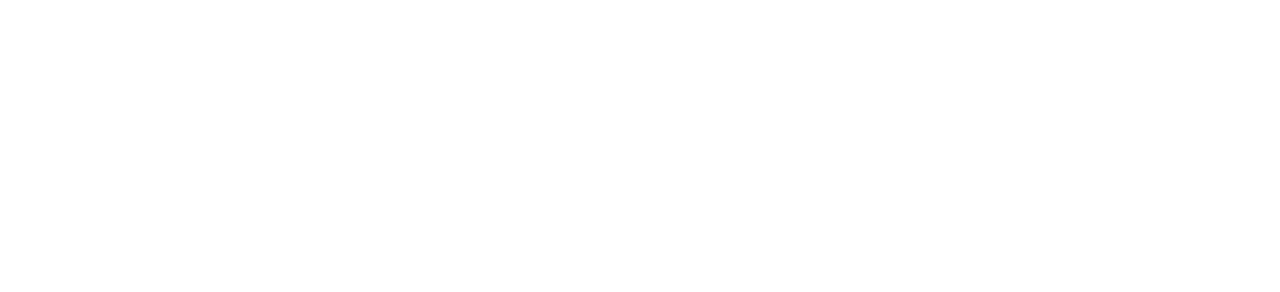
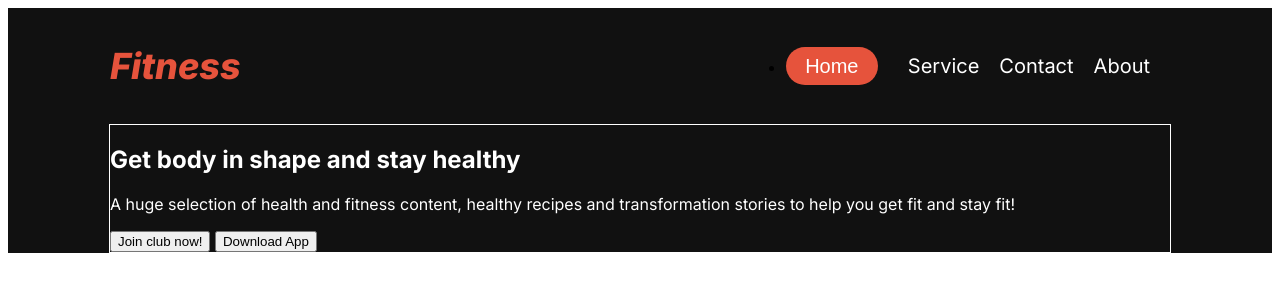
Before and after one commit to MDAymanSikderAnik/B10A2-Fitness-MD_Ayman_Sikder, a plain HTML site: page B10A2.html in a window 1280 px wide. Drawn offline with Linux system fonts and the light colour scheme; a web font is replaced by a local one.

Commit message:
Making responsive

```diff
--- a/B10A2.css
+++ b/B10A2.css
@@ -0,0 +1,68 @@
+@import url('https://fonts.googleapis.com/css2?family=Azeret+Mono:ital,wght@0,100..900;1,100..900&family=Inter:ital,opsz,wght@0,14..32,100..900;1,14..32,100..900&family=Work+Sans:ital,wght@0,100..900;1,100..900&display=swap');
+
+
+.inter-font {
+  font-family: "Inter", sans-serif;
+  font-optical-sizing: auto;
+  font-weight: 400;
+  font-style: normal;
+}
+.or{
+    color: rgba(230, 83, 60, 1);
+}
+.white{
+    color: rgba(255, 255, 255, 1);
+}
+.bg-color{
+    background-color: rgba(17, 17, 17, 1);
+}
+.li{
+    list-style: none;
+}
+.li a{
+    text-decoration: none;
+    margin-right: 20px;
+}
+.header{
+    display: flex;
+    width: 1060px;
+    margin: 0 auto;
+    justify-content: space-between;
+    align-items: center;
+}
+
+.list-items{
+    display: flex;
+    align-items: center;
+    justify-content: center;
+}
+.nav-txt{
+    font-style: italic;
+    font-weight: 800;
+    font-size: 2.25rem;
+}
+.nav-btn{
+
+    display: flex;
+    align-items: center;
+    justify-content: center;
+    padding: 0px;
+
+}
+.li-texts{
+    font-size: 1.25rem;
+}
+.btn{
+    margin-right: 30px;
+    width: 92px;
+    height: 38px;
+    font-size: 1.25rem;
+    background-color:rgba(230, 83, 60, 1);
+    border-radius: 46px;
+    border: none;
+}
+.banner{
+    width: 1060px;
+    margin: 0 auto;
+    border: 1px solid white;
+}
--- a/B10A2.html
+++ b/B10A2.html
@@ -3,9 +3,34 @@
 <head>
     <meta charset="UTF-8">
     <meta name="viewport" content="width=device-width, initial-scale=1.0">
-    <title></title>
+    <title>Fitness</title>
+    <link rel="stylesheet" href="/B10A2.css">
 </head>
-<body>
+<body class="inter-font">
+    <nav class="bg-color">
+        <div class="header">
+            <h3 class="nav-txt or">Fitness</h3>
+            <div class="nav-btn">
+                <ul class="list-items">
+                    <li><button class="btn white">Home</button></li>
+                    <li class="li"><a href="" class="white li-texts">Service</a></li>
+                    <li class="li"><a href="" class="white li-texts">Contact</a></li>
+                    <li class="li "><a href="" class="white li-texts">About</a></li>
+                </ul>
+            </div>
+        </div>
+        <div class="banner">
+            <div class="banner-part1">
+                <h1 class="banner-txt white">Get body in <span class="banner-span">shape</span> and stay healthy</h1>
+                <p class="banner-txt2 white">A huge selection of health and fitness content, healthy recipes and transformation stories to help you get fit and stay fit!</p>
+                <button class="banner-btn1">Join club now!</button>
+                <button class="banner-btn2">Download App</button>
+            </div>
+            <div class=" banner-part2">
 
+            </div>
+        </div>
+
+    </nav>
 </body>
 </html>
```
